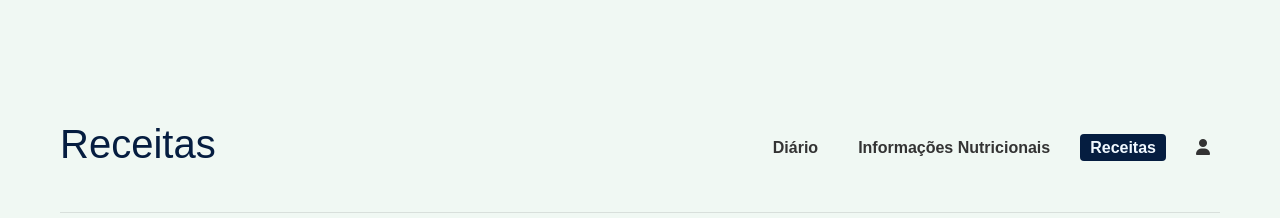
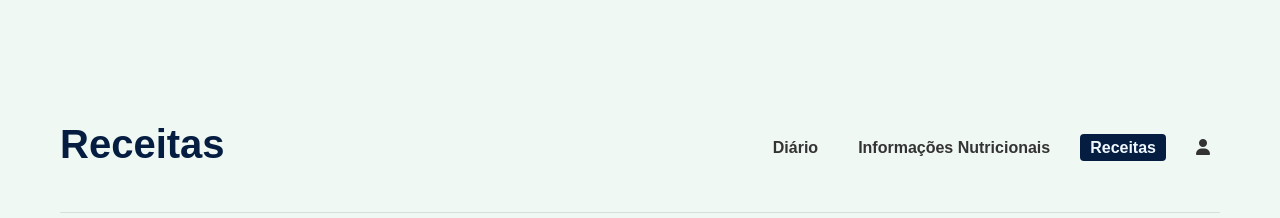
Before and after one commit to felipepcbatista/AuxilioNutricional, a website: page Codigo/front-end/receitas.html in a window 1280 px wide. Shown: the top 218 px of the page. Drawn offline with nearby package versions, Linux system fonts and the light colour scheme.

Commit message:
Merge receitas finalizado

```diff
--- a/Codigo/front-end/assets/css/receitas.css
+++ b/Codigo/front-end/assets/css/receitas.css
@@ -30,3 +30,7 @@
   color: aliceblue;
   background-color: #051d40c9;
 }
+
+h1{
+    font-weight: 600;
+}
```
